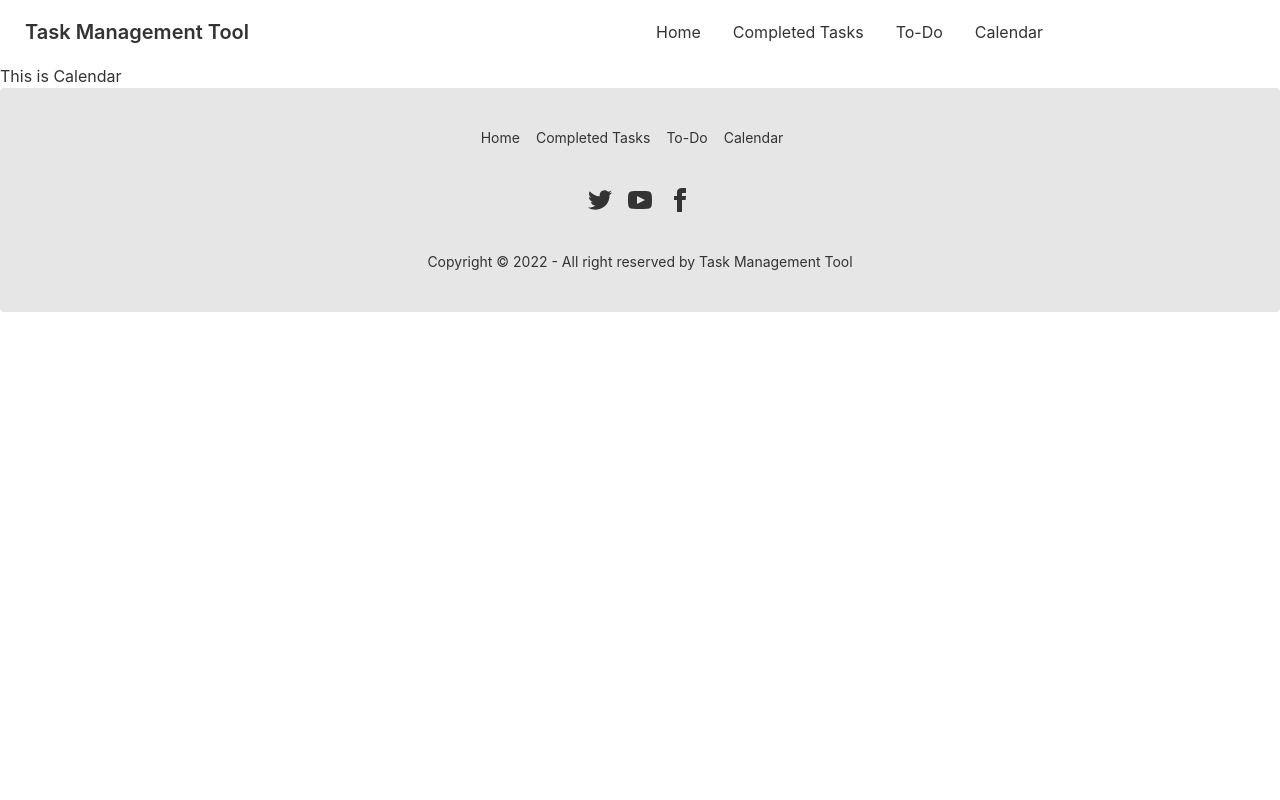
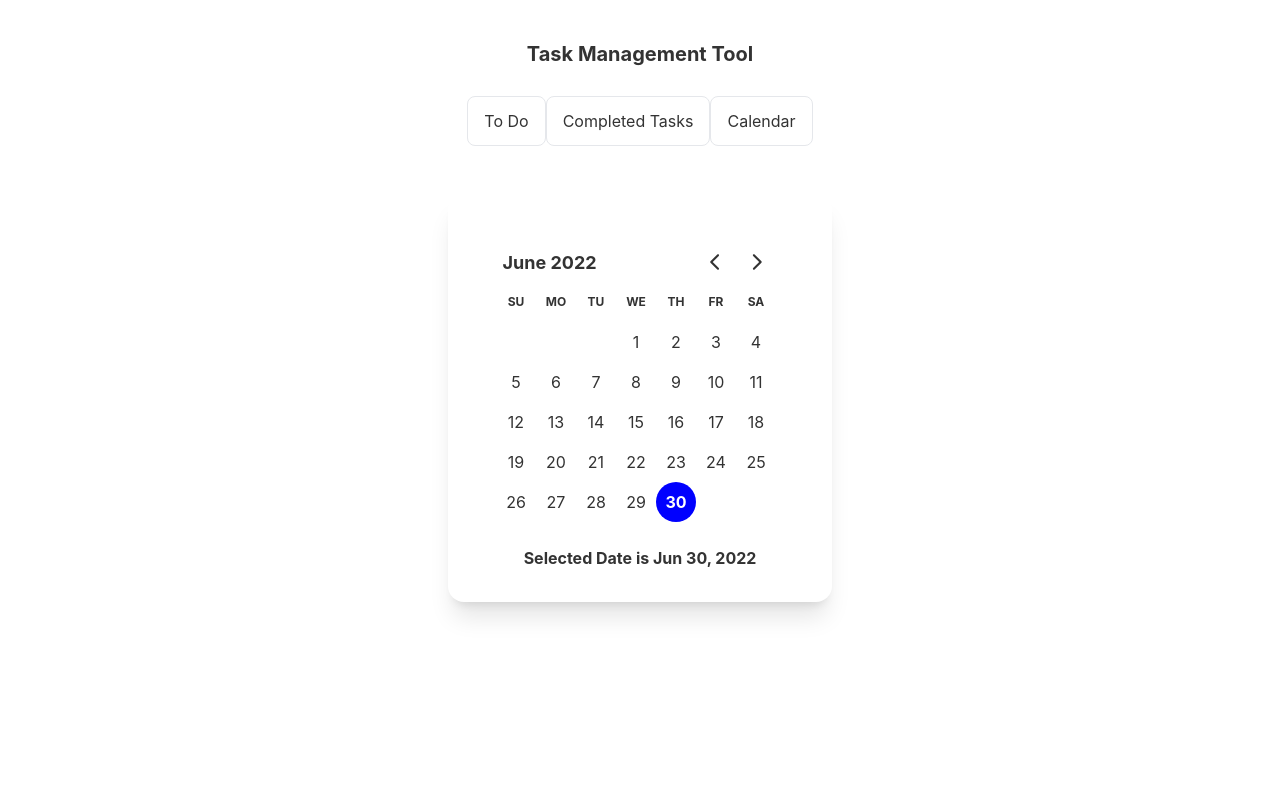
Before and after one commit to Mejbah-ul-haque/task-management-tool-client, a React (Create React App) app: page /calendar in a window 1280 px wide. Shown: the top 800 px of the page. Built offline with nearby package versions, Linux system fonts and the light colour scheme.

Commit message:
Calender Added

```diff
--- a/package.json
+++ b/package.json
@@ -7,7 +7,9 @@
     "@testing-library/react": "^13.3.0",
     "@testing-library/user-event": "^13.5.0",
     "daisyui": "^2.17.0",
+    "date-fns": "^2.28.0",
     "react": "^18.2.0",
+    "react-day-picker": "^8.0.7",
     "react-dom": "^18.2.0",
     "react-router-dom": "^6.3.0",
     "react-scripts": "5.0.1",
--- a/public/index.html
+++ b/public/index.html
@@ -24,7 +24,7 @@
       work correctly both with client-side routing and a non-root public URL.
       Learn how to configure a non-root public URL by running `npm run build`.
     -->
-    <title>React App</title>
+    <title>Task Management Tool</title>
   </head>
   <body>
     <noscript>You need to enable JavaScript to run this app.</noscript>
--- a/src/App.js
+++ b/src/App.js
@@ -11,6 +11,7 @@ import Footer from './Pages/Shared/Footer';
 function App() {
   return (
     <div>
+      <h2 className='mt-10 mb-5 text-xl font-bold text-center '>Task Management Tool</h2>
       <Navbar></Navbar>
       <Routes>
         <Route path="/" element={<Home />} />
--- a/src/Pages/Calendar/Calendar.js
+++ b/src/Pages/Calendar/Calendar.js
@@ -1,11 +1,26 @@
-import React from 'react';
+import { format } from "date-fns";
+import React, { useState } from "react";
+import { DayPicker } from "react-day-picker";
+import "react-day-picker/dist/style.css";
 
 const Calendar = () => {
-  return (
-    <div>
-      <h2>This is Calendar</h2>
+  const [date, setDate]= useState(new Date());
+	return (
+		<div className="min-h-screen">
+      <div className=" flex justify-center mt-10">
+			<div class="card w-96 bg-base-100 shadow-xl">
+				<div class="card-body">
+					<DayPicker
+          mode="single"
+          selected={date}
+          onSelect={setDate}
+          />
+          <p className="text-center font-bold">Selected Date is {format(date, 'PP')}</p>
+				</div>
+			</div>
+		</div>
     </div>
-  );
+	);
 };
 
 export default Calendar;
--- a/src/Pages/Home/Home.js
+++ b/src/Pages/Home/Home.js
@@ -2,7 +2,7 @@ import React from 'react';
 
 const Home = () => {
   return (
-    <div>
+    <div className="container text-center min-h-screen">
       <h2>This is Home</h2>
     </div>
   );
--- a/src/Pages/Shared/Navbar.js
+++ b/src/Pages/Shared/Navbar.js
@@ -3,28 +3,25 @@ import { Link } from "react-router-dom";
 
 const Navbar = () => {
   const menuItems= <>
-    <li><Link to="/">Home</Link></li>
-    <li><Link to="/completed">Completed Tasks</Link></li>
-    <li><Link to="/todo">To-Do</Link></li>
-    <li><Link to="/calendar">Calendar</Link></li>
+    <li className='border rounded-lg'><Link to="/">To Do</Link></li>
+    <li className='border rounded-lg'><Link to="/completed">Completed Tasks</Link></li>
+    {/* <li><Link to="/todo">To-Do</Link></li> */}
+    <li className='border rounded-lg'><Link to="/calendar">Calendar</Link></li>
   </>
   return (
     <div class="navbar bg-base-100">
   <div class="navbar-start">
-    <div class="dropdown">
-      <label tabindex="0" class="btn btn-ghost lg:hidden">
-        <svg xmlns="http://www.w3.org/2000/svg" class="h-5 w-5" fill="none" viewBox="0 0 24 24" stroke="currentColor"><path stroke-linecap="round" stroke-linejoin="round" stroke-width="2" d="M4 6h16M4 12h8m-8 6h16" /></svg>
-      </label>
-      <ul tabindex="0" class="menu menu-compact dropdown-content mt-3 p-2 shadow bg-base-100 rounded-box w-52">
-        {menuItems}
-      </ul>
-    </div>
-    <a class="btn btn-ghost normal-case text-xl">Task Management Tool</a>
+
+
   </div>
-  <div class="navbar-center hidden lg:flex">
+  <div class="navbar-center ">
     <ul class="menu menu-horizontal p-0">
       {menuItems}
     </ul>
+  </div>
+  <div class="navbar-end">
+
+
   </div>
 </div>
   );
```
Also changed, not shown: 1 other file (tests, documents, lock files or other folders).
